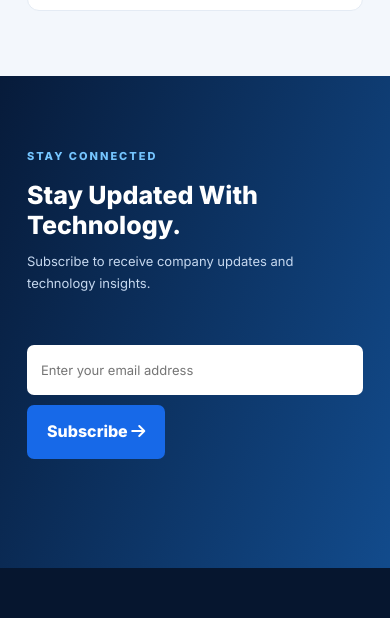
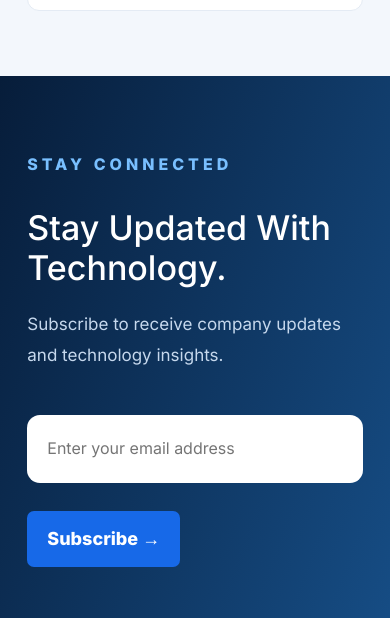
Before and after one commit to faizijamila9-design/final-it-company, a plain HTML site: page blog.html in a window 390 px wide. Shown: the part 4877-5495 px from the top of the page. Drawn offline with nearby package versions, Linux system fonts and the light colour scheme.

Commit message:
Add Netlify newsletter signup
Co-authored-by: Copilot <223556219+Copilot@users.noreply.github.com>

```diff
--- a/blog.html
+++ b/blog.html
@@ -193,37 +193,63 @@
 </section>
 <!-- NEWSLETTER -->
 
-<section class="newsletter">
-    <div class="container newsletter-inner">
+<!-- NEWSLETTER SECTION -->
+<section class="newsletter-section">
 
-        <div>
-            <span class="eyebrow light">STAY CONNECTED</span>
-            <h2>Stay Updated With Technology.</h2>
-            <p>
-                Subscribe to receive company updates
-                and technology insights.
-            </p>
-        </div>
+    <div class="newsletter-content">
 
-        <form id="newsletterForm" class="newsletter-form">
+        <span class="newsletter-label">
+            STAY CONNECTED
+        </span>
+
+        <h2>Stay Updated With Technology.</h2>
+
+        <p>
+            Subscribe to receive company updates
+            and technology insights.
+        </p>
+
+        <!-- NETLIFY NEWSLETTER FORM -->
+        <form
+            name="newsletter"
+            method="POST"
+            action="/thank-you.html"
+            data-netlify="true"
+            netlify-honeypot="bot-field"
+            class="newsletter-form"
+        >
 
             <input
+                type="hidden"
+                name="form-name"
+                value="newsletter"
+            >
+
+            <!-- Spam protection -->
+            <div class="honeypot-field">
+                <label>
+                    Leave this field empty:
+                    <input type="text" name="bot-field">
+                </label>
+            </div>
+
+            <!-- Email address -->
+            <input
                 type="email"
-                id="newsletterEmail"
+                name="email"
                 placeholder="Enter your email address"
+                autocomplete="email"
                 required
             >
 
             <button type="submit">
-                Subscribe
-                <i class="fas fa-arrow-right"></i>
+                Subscribe →
             </button>
-
-            <p id="newsletterNote"></p>
 
         </form>
 
     </div>
+
 </section>
 </main>
 
--- a/style.css
+++ b/style.css
@@ -1377,6 +1377,111 @@ img {
 
 
 /* NEWSLETTER */
+/* NEWSLETTER SECTION */
+
+.newsletter-section {
+    background: linear-gradient(
+        110deg,
+        #071d3a,
+        #164d85
+    );
+
+    padding: 100px 7%;
+    color: white;
+}
+
+.newsletter-content {
+    max-width: 850px;
+}
+
+.newsletter-label {
+    color: #79bfff;
+    font-size: 16px;
+    font-weight: 800;
+    letter-spacing: 4px;
+}
+
+.newsletter-content h2 {
+    font-size: 44px;
+    margin: 30px 0 20px;
+    line-height: 1.2;
+}
+
+.newsletter-content p {
+    color: #c6d8ed;
+    font-size: 20px;
+    line-height: 1.8;
+    margin-bottom: 45px;
+}
+
+.newsletter-form {
+    display: flex;
+    flex-direction: column;
+    align-items: flex-start;
+    gap: 18px;
+}
+
+.newsletter-form input[type="email"] {
+    width: 100%;
+    max-width: 600px;
+    padding: 25px;
+    border: none;
+    border-radius: 13px;
+    font-size: 18px;
+    outline: none;
+    box-sizing: border-box;
+}
+
+.newsletter-form button {
+    background: #1765e8;
+    color: white;
+    padding: 22px 35px;
+    border: none;
+    border-radius: 12px;
+    font-size: 21px;
+    font-weight: bold;
+    cursor: pointer;
+    transition: 0.3s;
+}
+
+.newsletter-form button:hover {
+    background: #3484ff;
+    transform: translateY(-3px);
+}
+
+/* Spam protection field */
+.honeypot-field {
+    position: absolute;
+    width: 1px;
+    height: 1px;
+    overflow: hidden;
+    clip: rect(0, 0, 0, 0);
+    white-space: nowrap;
+}
+
+@media (max-width: 600px) {
+    .newsletter-section {
+        padding: 75px 7%;
+    }
+
+    .newsletter-content h2 {
+        font-size: 34px;
+    }
+
+    .newsletter-content p {
+        font-size: 17px;
+    }
+
+    .newsletter-form input[type="email"] {
+        padding: 20px;
+        font-size: 16px;
+    }
+
+    .newsletter-form button {
+        font-size: 18px;
+        padding: 18px 28px;
+    }
+}
 
 .newsletter {
     background: linear-gradient(110deg, #071b3a, #124b8c);
```
Also changed, not shown: thank-you.html (added, +74 -0 lines).
